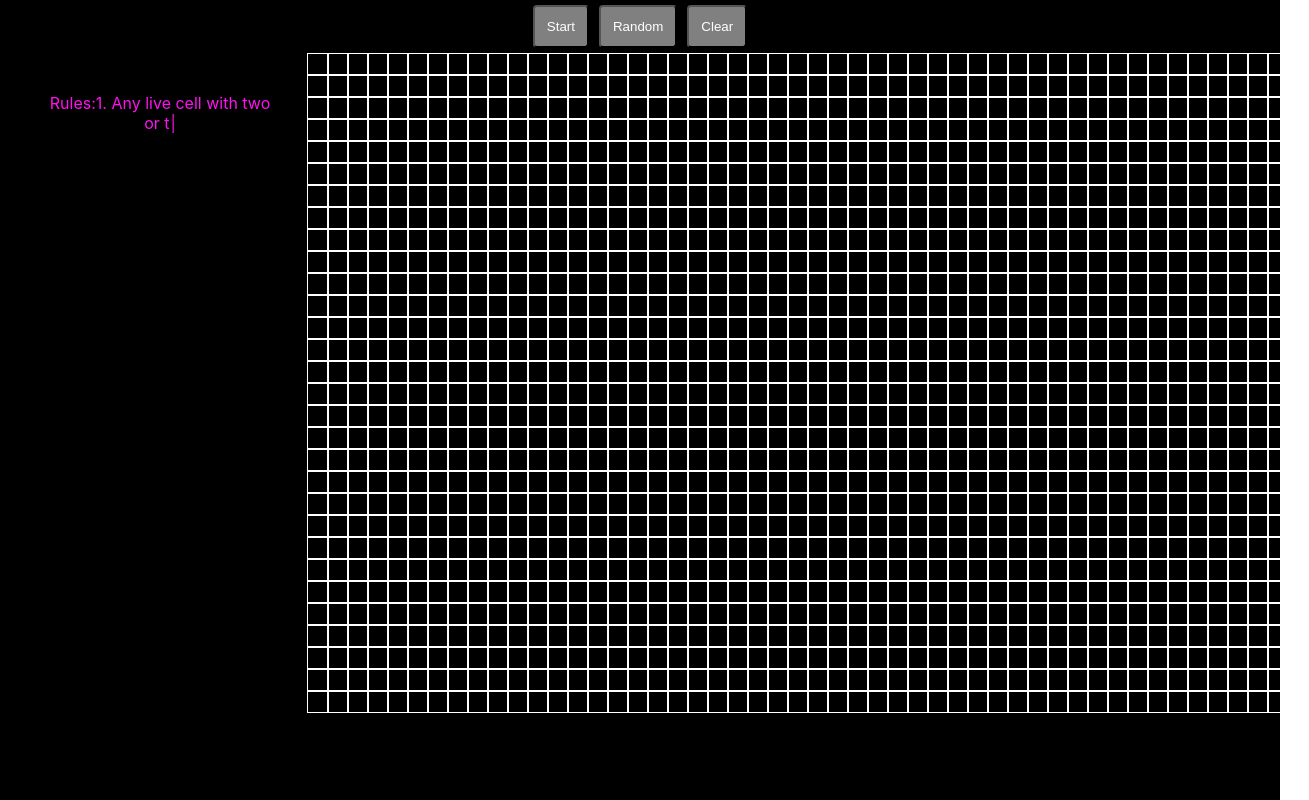
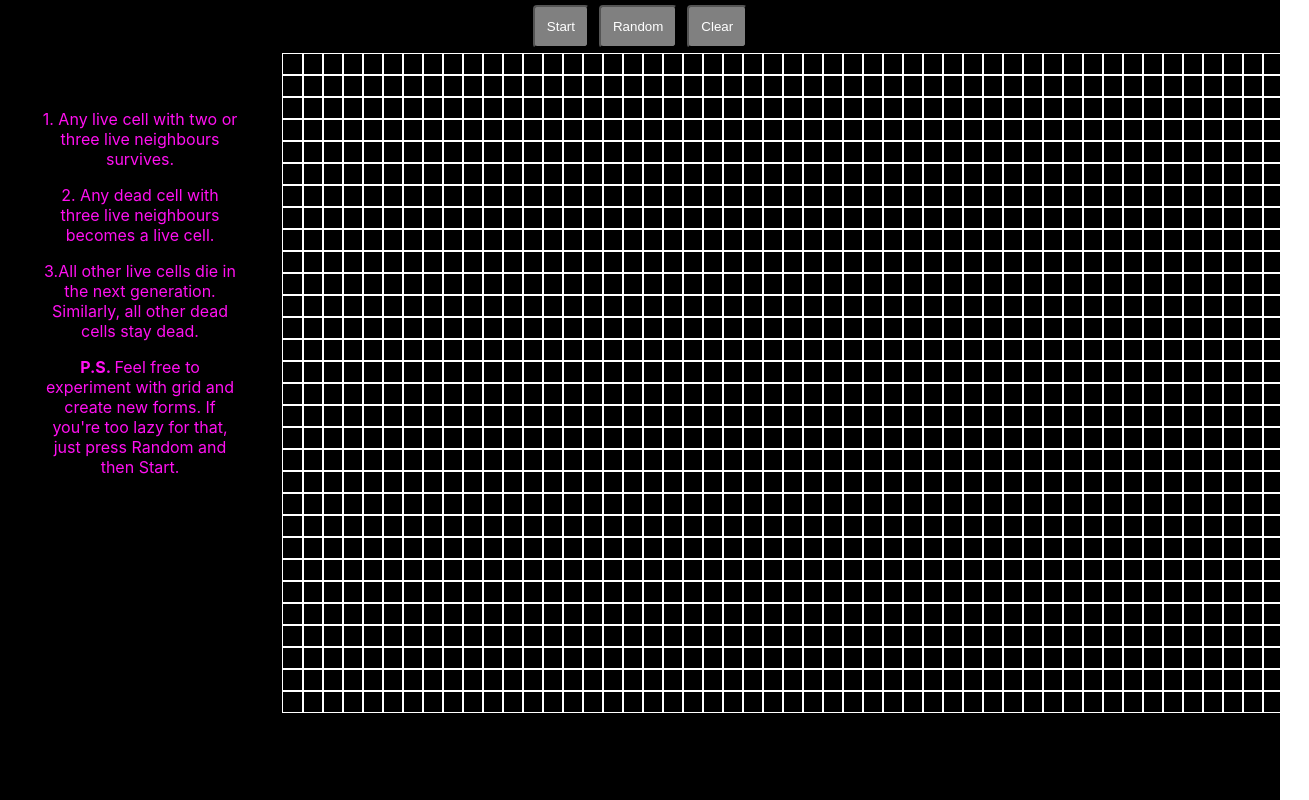
Before and after one commit to TokoIarajuli/game-of-life, a React (Create React App) app: page / in a window 1280 px wide. Shown: the whole page, 1309 px wide, since content can reach past the window. Built offline with nearby package versions, Linux system fonts and the light colour scheme.

Commit message:
typewriter was a bad idea

```diff
--- a/src/App.css
+++ b/src/App.css
@@ -24,7 +24,7 @@ button:focus {
   margin-left: 40px;
   color: #ff10f0;
   position: fixed;
-  width: 240px;
+  width: 200px;
 }
 
 .rule {
--- a/src/App.tsx
+++ b/src/App.tsx
@@ -1,7 +1,6 @@
 import React, { useCallback, useRef, useState } from "react";
 import produce from "immer";
 import "./App.css";
-import Typewriter from "typewriter-effect";
 
 const numRows = 30;
 const numCols = 50;
@@ -100,30 +99,16 @@ function App() {
         Clear
       </button>
       <div className="rules">
-        <Typewriter
-          options={{
-            wrapperClassName: "typewriter_text",
-          }}
-          onInit={(Typewriter) => {
-            Typewriter.typeString("Rules:").start();
-            <p className="rule">
-              $
-              {Typewriter.typeString(
-                "1. Any live cell with two or three liveneighbours survives. "
-              )}
-            </p>;
-
-            Typewriter.typeString(
-              "2. Any dead cell with three live neighbours becomes a live cell."
-            );
-            Typewriter.typeString(
-              "3. All other live cells die in the next generation. Similarly, all other dead cells stay dead."
-            );
-            Typewriter.typeString(
-              "P.S. Feel free to experiment with grid and create new forms. If you're too lazy for that, just press Random and then Start."
-            );
-          }}
-        />
+        <p>1. Any live cell with two or three live neighbours survives.</p>
+        <p>2. Any dead cell with three live neighbours becomes a live cell.</p>
+        <p>
+          3.All other live cells die in the next generation. Similarly, all
+          other dead cells stay dead.
+        </p>
+        <p>
+          <b> P.S. </b>Feel free to experiment with grid and create new forms.
+          If you're too lazy for that, just press Random and then Start.
+        </p>
       </div>
       <div
         style={{
@@ -143,7 +128,7 @@ function App() {
                 setGrid(newGrid);
               }}
               style={{
-                marginLeft: "24vw",
+                marginLeft: "22vw",
                 width: 20,
                 height: 20,
                 backgroundColor: grid[i][k] ? "#FF10F0" : undefined,
```
Also changed, not shown: 1 other file (tests, documents, lock files or other folders).
